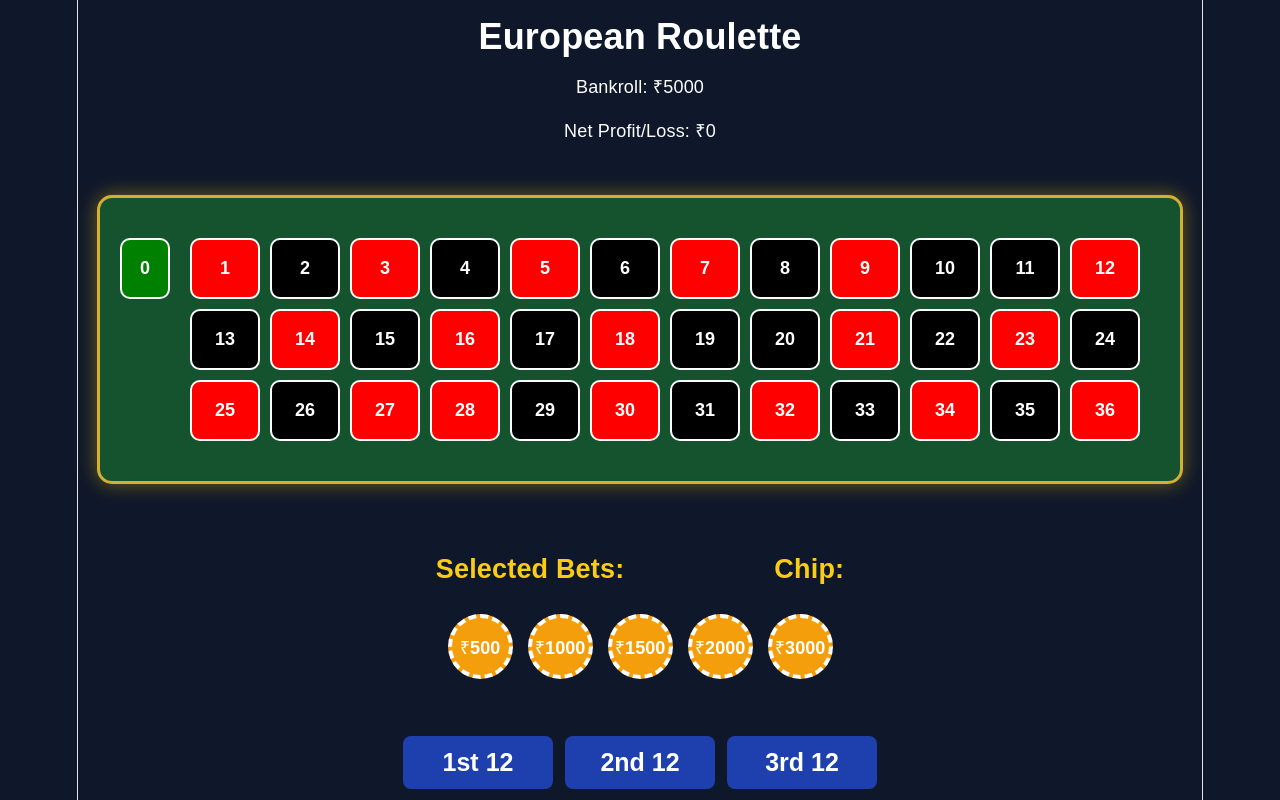
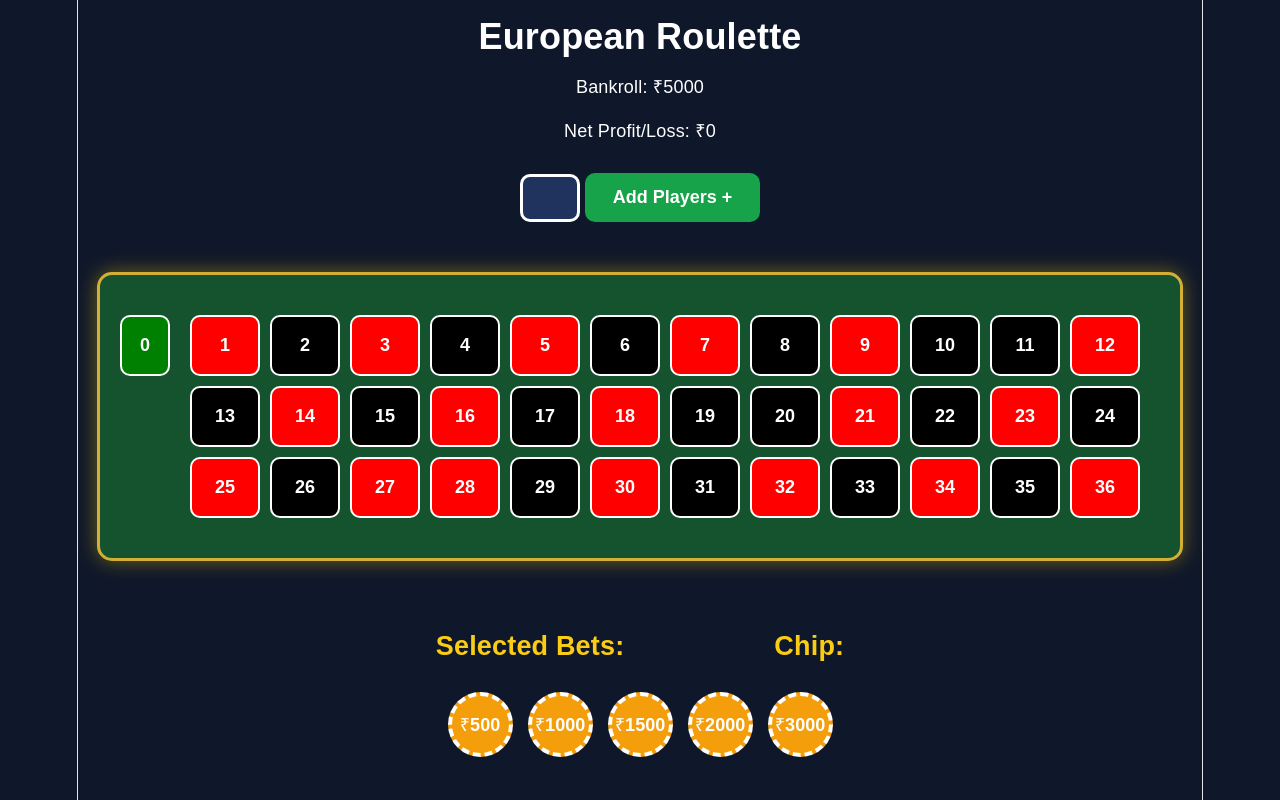
Before and after one commit to logicwise-suhani/European-Roulette, a React (Vite) app: page / in a window 1280 px wide. Shown: the top 800 px of the page. Built offline with nearby package versions, Linux system fonts and the light colour scheme.

Commit message:
Handling number of players

```diff
--- a/src/App.css
+++ b/src/App.css
@@ -30,6 +30,11 @@ div {
 .tables {
     display: flex;
     justify-content: center;
+}
+
+.table .yellow {
+    background-color: yellow;
+    color: black;
 }
 
 .table button {
@@ -164,3 +169,37 @@ h2 {
     align-items: center;
     gap: 150px;
 }
+
+.total-players button {
+    background-color: #16a34a;
+    color: white;
+}
+
+.total-players .yellow {
+    background-color: yellow;
+    color: black;
+}
+
+.total-players .green {
+    background-color: #16a34a;
+    color: black;
+}
+
+.player-button {
+    display: flex;
+    flex-direction: row;
+    justify-content: center;
+    align-items: center;
+    gap: 15px;
+    flex-wrap: wrap;
+}
+
+.players input {
+    height: 40px;
+    width: 50px;
+    border-radius: 10px;
+    border: none;
+    background-color: #20335e;
+    color: white;
+    border: 3px solid white;
+}
--- a/src/App.jsx
+++ b/src/App.jsx
@@ -1,6 +1,7 @@
 import { useState } from 'react';
 import './App.css'
 import celebrate from "../public/confetti";
+import AddPlayers from './components/AddPlayers';
 
 function App() {
   const [value, setValue] = useState(null);
@@ -26,6 +27,7 @@ function App() {
   }
   const [amount, setAmount] = useState(0);
   const [balance, setBalance] = useState(5000);
+  const [selectedNumber, setSelectedNumber] = useState(null);
 
   for (let i = 1; i <= 36; i++) {
     numbers.push(i);
@@ -53,6 +55,8 @@ function App() {
         chip: selectedChip,
       }
     ]);
+
+    setSelectedNumber(number);
   }
 
   const spinWheel = () => {
@@ -61,7 +65,7 @@ function App() {
       return alert("Place a bet first!");
     }
 
-    const randomNumber = Math.floor(Math.random() * numbers.length);
+    const randomNumber = Math.floor(Math.random() * 37);
 
     setResultNumber(randomNumber);
 
@@ -147,9 +151,9 @@ function App() {
 
     setAmount((prev) => prev + totalWin);
 
-    setMessage(messages.join("\n"));
-
+    setMessage(messages.join(" "));
     setBets([]);
+    setValue(null);
   }
 
   const handleBets = (e) => {
@@ -184,9 +188,15 @@ function App() {
       <div>
         <h1>European Roulette</h1>
 
+        <div className='amount-players'>
           <div className='amount'>
             <p>Bankroll: ₹{balance}</p>
             <p>Net Profit/Loss: ₹{amount}</p>
+          </div>
+
+          <div className='players'>
+            <AddPlayers />
+          </div>
         </div>
 
         <div className='table'>
@@ -198,7 +208,9 @@ function App() {
               <button
                 key={num}
                 className={
-                  num === 0
+                  selectedNumber === num
+                    ? "yellow"
+                    : num === 0
                       ? "green"
                       : BLACK_NUM.includes(num)
                         ? "black"
--- /dev/null
+++ b/src/components/AddPlayers.jsx
@@ -0,0 +1,75 @@
+import { useState } from "react";
+
+function AddPlayers() {
+    const [players, setPlayers] = useState("");
+    const [totalPlayers, setTotalPlayers] = useState([]);
+    const [isActive, setIsActive] = useState(false);
+
+    const addPlayers = () => {
+        if (players.trim() === "") {
+            alert("Please enter a player number");
+            return;
+        }
+
+        if (players > 10) {
+            alert("Cannot be more than 10");
+            return;
+        }
+
+        localStorage.setItem("players", players);
+        const playerNum = Number(localStorage.getItem("players"));
+
+        const playerList = Array.from(
+            { length: playerNum },
+            (_, index) => index + 1
+        );
+
+        setTotalPlayers(playerList);
+    };
+
+    const handleKeyDown = (e) => {
+        const invalid = ["e", "E", ".", "+", "-"];
+        if (invalid.includes(e.key)) e.preventDefault();
+    };
+
+    const handlePlayer = (e) => {
+        const activeButton = Number(e.target.value);
+        setIsActive(activeButton);
+    }
+
+    return (
+        <>
+            <div className="players">
+
+                {totalPlayers.length > 0 ? "" :
+                    <>
+                        <input
+                            type="number"
+                            min="1"
+                            max="10"
+                            value={players}
+                            onKeyDown={handleKeyDown}
+                            onChange={(e) => setPlayers(e.target.value)}
+                        /> {" "}
+
+                        <button onClick={addPlayers}>
+                            Add Players +
+                        </button>
+                    </>
+                }
+
+                <br />
+                <div className="player-button">
+                    {totalPlayers.map((player) => (
+                        <div key={player} className="total-players">
+                            <button onClick={handlePlayer} className={player === isActive ? "yellow" : "green"} value={player}>Player Number: {player}</button>
+                        </div>
+                    ))}
+                </div>
+
+            </div>
+        </>
+    );
+}
+
+export default AddPlayers;
```
Lines whose indentation alone changed are shown as unchanged.
